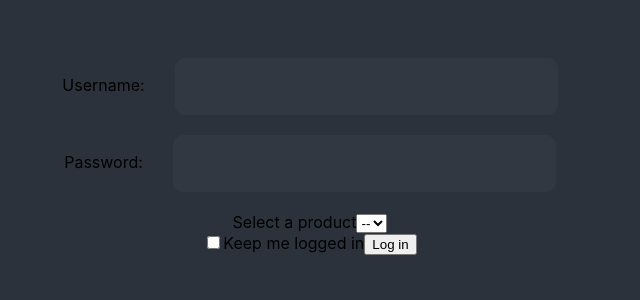
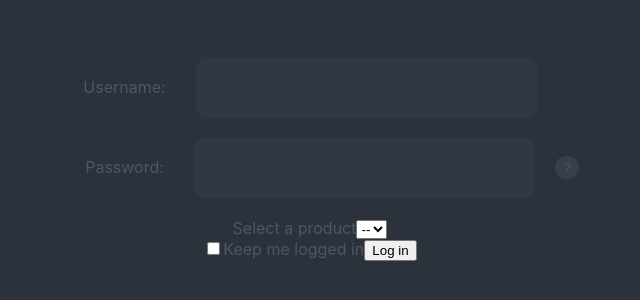
Before and after one commit to JuliaShybunka/Build-forms-in-React, a React (Create React App) app: page / in a window 1280 px wide. Shown: the part 102-402 px from the top of the page, without its empty margins (330-970 px from the left). Built offline with nearby package versions, Linux system fonts and the light colour scheme.

Commit message:
Create toggle button for show password

```diff
--- a/src/InputForm.js
+++ b/src/InputForm.js
@@ -6,7 +6,8 @@ class InputForm extends React.Component {
     username: "",
     password: "",
     selectedProduct: "",
-    check: ""
+    check: "",
+    hidden: true
   };
 
   handleChange = event => {
@@ -16,6 +17,9 @@ class InputForm extends React.Component {
 
   handleCheck = event => {
     this.setState({ check: event.target.checked });
+  };
+  toggleButton = () => {
+    this.setState({ hidden: !this.state.hidden });
   };
 
   handleSubmit = event => {
@@ -55,10 +59,17 @@ class InputForm extends React.Component {
                   Password:
                   <input
                     value={this.state.password}
-                    type="password"
+                    type={this.state.hidden ? "password" : "text"}
                     name="password"
                     onChange={this.handleChange}
                   />
+                  <button
+                    className="form__toggleButton"
+                    type="button"
+                    onClick={this.toggleButton}
+                  >
+                    ?
+                  </button>
                 </label>
               </div>
               <div className="form__product">
--- a/src/inputForm.css
+++ b/src/inputForm.css
@@ -1,3 +1,7 @@
+* {
+    box-sizing: border-box;
+}
+
 body {
     background-color: #2c323c;
 }
@@ -12,6 +16,11 @@ body {
     display: flex;
     flex-direction: column;
     align-items: center;
+    color: #4d5665;
+}
+
+.form__password {
+    position: relative;
 }
 
 .form__username input,
@@ -26,6 +35,7 @@ body {
     border: 1px solid #323842;
     border-radius: 10px;
     color: #fff;
+    font-size: 16px;
 }
 
 .form__username input:hover,
@@ -41,4 +51,19 @@ body {
     background-color: #323842;
     box-shadow: 0 0 0 3px #323842;
     outline: none;
+    transform: scale(1.1);
+    border: 1px solid #74a7ff;
 }
+
+.form__toggleButton {
+    background-color: #383f4a;
+    color: #4d5665;
+    border: 1px solid transparent;
+    padding: 3px 7px;
+    border-radius: 50px;
+    position: absolute;
+    top: 18px;
+    right: -44px;
+    outline: none;
+    cursor: pointer;
+}
```
